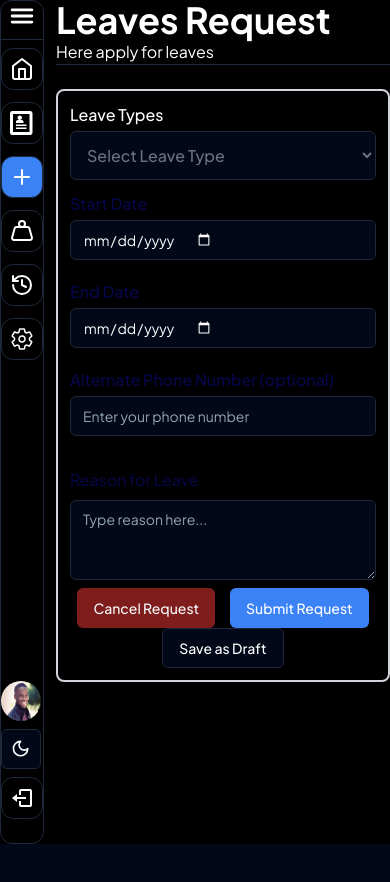
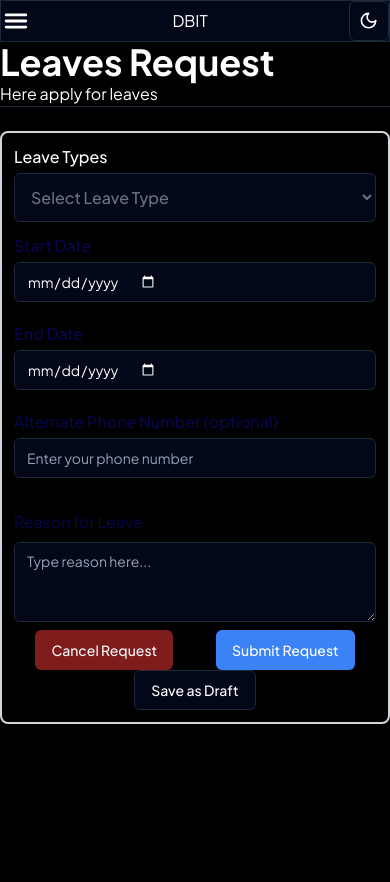
Before and after one commit to Aq7853gehc/leave_sm, a Next.js app: page /user/leavesrequest in a window 390 px wide. Shown: the top 882 px of the page. Before the commit the page ends 844 px from the top, so only its background shows below. Built offline with nearby package versions, Linux system fonts and the light colour scheme.

Commit message:
new responsive

```diff
--- a/app/user/layout.tsx
+++ b/app/user/layout.tsx
@@ -1,7 +1,7 @@
 "use client";
 import Sidebar from "@/components/Sidebar";
 import { ReactNode, useState } from "react";
-import { IoMenu } from "react-icons/io5";
+import { IoClose, IoMenu } from "react-icons/io5";
 import { Ellipsis } from "lucide-react";
 import Iconbar from "@/components/Iconbar";
 import {
@@ -11,23 +11,48 @@ import {
   TooltipTrigger,
 } from "@/components/ui/tooltip";
 import { ThemeProvider } from "@/components/theme-provider";
+import ThemeToggle from "@/components/ThemeToggle";
 export default function User({ children }: { children: ReactNode }) {
   const [show, setShow] = useState<boolean>(false);
   return (
-    <ThemeProvider attribute="class"
-    defaultTheme="dark">
+    <ThemeProvider attribute="class" defaultTheme="dark">
       <main className="">
-        <div className="flex gap-3 overflow-hidden bg-white dark:bg-black dark:text-white">
+        <div className="flex md:hidden w-full border justify-between items-center">
+          <TooltipProvider>
+            <Tooltip>
+              <TooltipTrigger>
+                {show ? (
+                  <IoClose
+                    className="text-3xl dark:text-white"
+                    onClick={() => setShow(!show)}
+                  />
+                ) : (
+                  <IoMenu
+                    className="text-3xl dark:text-white"
+                    onClick={() => setShow(!show)}
+                  />
+                )}
+              </TooltipTrigger>
+              <TooltipContent side="bottom">
+                <h1>Menu</h1>
+              </TooltipContent>
+            </Tooltip>
+          </TooltipProvider>
+          <h1 className="dark:text-white text-black">DBIT</h1>
+          <ThemeToggle />
+        </div>
+        <div className="flex  overflow-hidden bg-white dark:bg-black dark:text-white">
           {show ? (
-            <div className="flex">
+            <div className="flex border md:w-fit z-50 absolute md:relative bg-white dark:bg-black ">
               <Sidebar />
+
               <Ellipsis
-                className="z-30 relative left-[-8%] cursor-pointer"
+                className="z-30 relative left-[-8%] cursor-pointer hidden md:block"
                 onClick={() => setShow(!show)}
               />
             </div>
           ) : (
-            <div className="flex flex-col  w-[3rem] items-center h-screen border rounded-xl">
+            <div className="md:flex flex-col hidden w-[3.5rem] items-center h-screen border rounded-xl py-2">
               <TooltipProvider>
                 <Tooltip>
                   <TooltipTrigger>
--- a/components/Iconbar.tsx
+++ b/components/Iconbar.tsx
@@ -28,7 +28,7 @@ const Iconbar = () => {
   const route = useRouter();
   const path = usePathname();
   return (
-    <div className="flex flex-col items-center ">
+    <div className="flex flex-col items-center  ">
       {/* avtar */}
 
       <Separator className="my-2" />
@@ -159,8 +159,8 @@ const Iconbar = () => {
           </Tooltip>
         </TooltipProvider>
         {/* Theme Toggle icon */}
-        <ThemeToggle/>
-{/* Logout icon  */}
+        <ThemeToggle />
+        {/* Logout icon  */}
         <TooltipProvider>
           <Tooltip>
             <TooltipTrigger>
--- a/components/Sidebar/index.tsx
+++ b/components/Sidebar/index.tsx
@@ -1,7 +1,7 @@
 "use client";
 import Image from "next/image";
 import Link from "next/link";
-import React, { useState } from "react";
+import React, { MouseEventHandler, useState } from "react";
 import { CgProfile } from "react-icons/cg";
 import { FaHistory } from "react-icons/fa";
 import { LuHome } from "react-icons/lu";
@@ -22,13 +22,14 @@ import { Plus } from "lucide-react";
 import { useRouter } from "next/navigation";
 
 
+
 const Sidebar = () => {
   const [close, setClose] = useState<Boolean>(false);
   const routes = useRouter()
   const path = usePathname();
   return (
     <aside
-      className={`relative pt-2  sm:flex flex-col border h-screen min-w-[18rem]  shadow`}
+      className={`relative pt-2  sm:flex flex-col border h-screen max-w-full md:min-w-[18rem]  shadow`}
     >
 
 
@@ -54,8 +55,9 @@ const Sidebar = () => {
         </div>
 
         <div className="  rounded-3xl  flex justify-center items-center flex-col">
+          {/* Edit  */}
           <p className="text-blue-400 dark:text-blue-300  font-medium text-sm cursor-pointer" onClick={()=>routes.push("/user/setting")}>EDIT</p>
-
+          {/* Profile Name */}
           <h1 className="text-3xl md:text-2xl font-semibold">Ritik Kohli</h1>
           <p className="text-gray-600 text-xl md:text-base font-medium">
             ID 123-456-789
--- a/components/ThemeToggle.tsx
+++ b/components/ThemeToggle.tsx
@@ -18,7 +18,7 @@ export default function ThemeToggle() {
   return (
     <DropdownMenu>
       <DropdownMenuTrigger asChild>
-        <Button variant="outline" size="icon">
+        <Button variant="outline" size="icon" className="dark:text-white">
           <Sun className="h-[1.2rem] w-[1.2rem] rotate-0 scale-100 transition-all dark:-rotate-90 dark:scale-0" />
           <Moon className="absolute h-[1.2rem] w-[1.2rem] rotate-90 scale-0 transition-all dark:rotate-0 dark:scale-100" />
           <span className="sr-only">Toggle theme</span>
```
